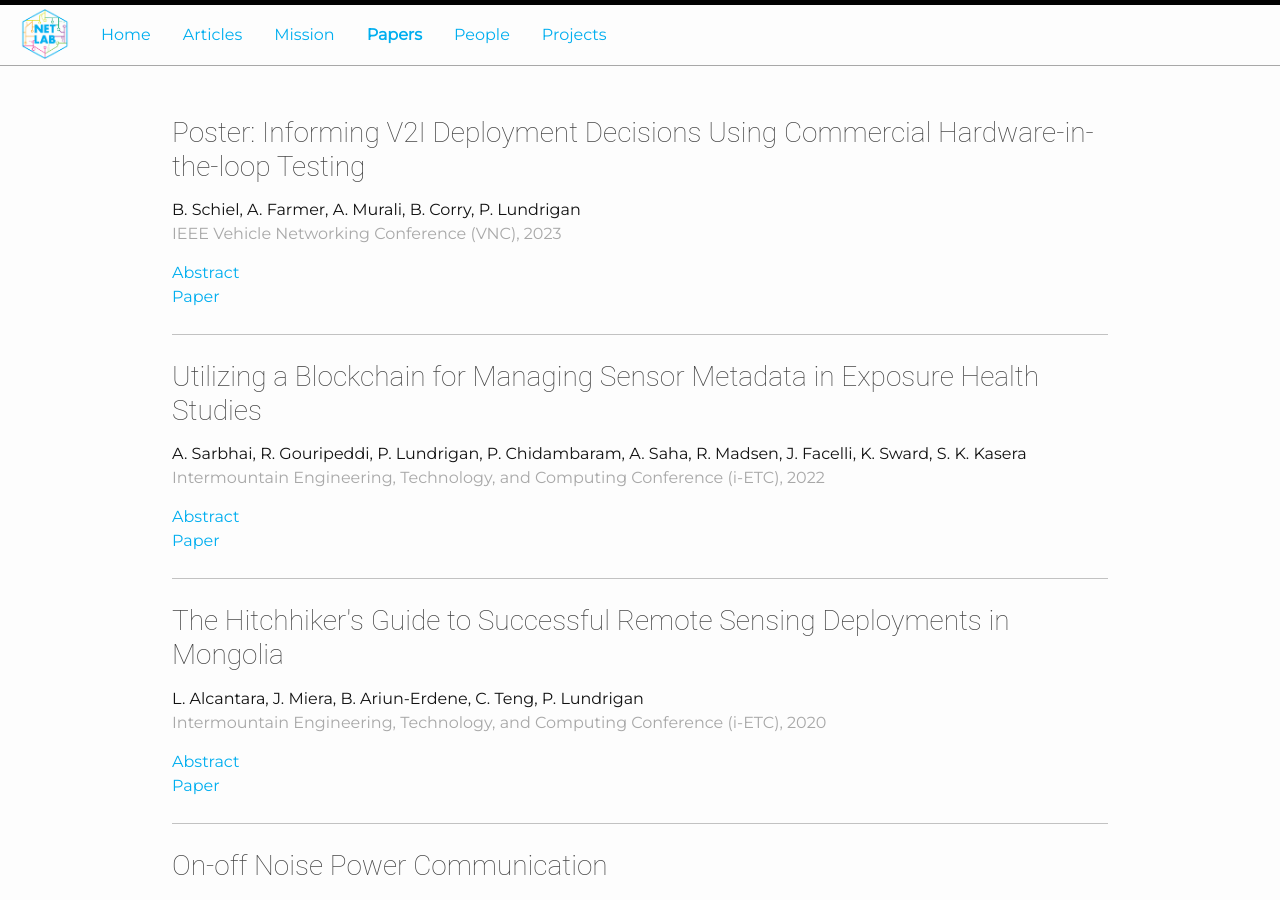
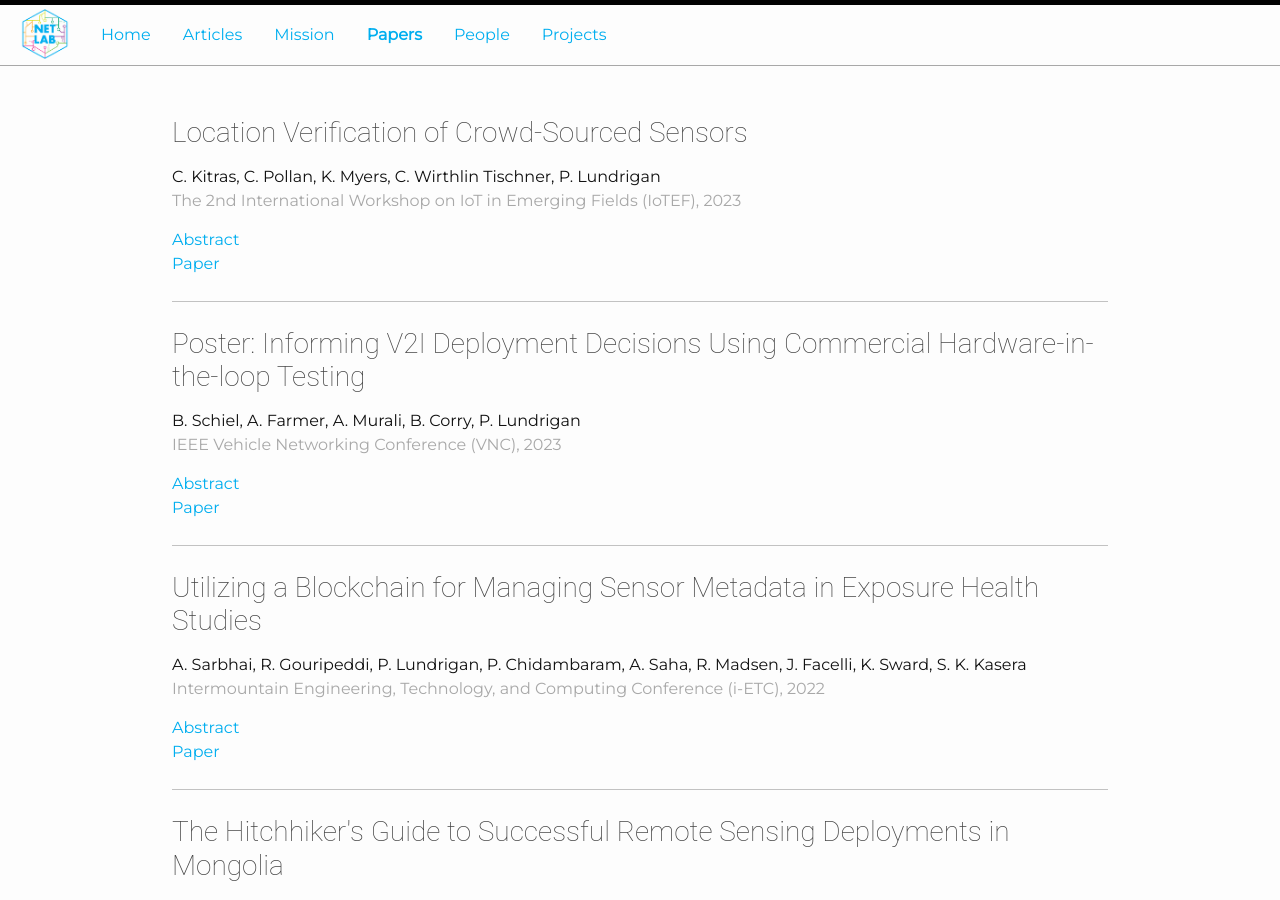
Before and after one commit to NET-BYU/NET-BYU.github.io, a Jekyll site: the page built from pages/papers.html, in a window 1280 px wide and 900 px high. Built offline with Jekyll 4.4.1, drawn with Linux system fonts in a browser that asks for light colours; nearby versions of some CDN libraries.

Commit message:
Add Lambda paper

```diff
--- a/_data/papers.yaml
+++ b/_data/papers.yaml
@@ -1,3 +1,9 @@
+- title: Location Verification of Crowd-Sourced Sensors
+  authors: C. Kitras, C. Pollan, K. Myers, C. Wirthlin Tischner, P. Lundrigan
+  conference: The 2nd International Workshop on IoT in Emerging Fields (IoTEF), 2023
+  abstract: Community-driven sensor networks have been instrumental in providing easy access to affordable, large-scale measurement recording, facilitated by the accessibility of inexpensive sensor hardware. The simplicity of this hardware makes it challenging to retrieve trustworthy location data without added hardware such as GPS. We introduce the LaMDA framework, a software-based solution run solely in a web browser to determine the location of a device with the aid of a registering device. We monitor the device for any location changes by analyzing its traceroute data from a central server. Our solution allows minimal firmware changes to be made to fleets of devices without recall or changes to hardware.
+  url: /assets/lambda.pdf
+
 - title: "Poster: Informing V2I Deployment Decisions Using Commercial Hardware-in-the-loop Testing"
   authors: B. Schiel, A. Farmer, A. Murali, B. Corry, P. Lundrigan
   conference: IEEE Vehicle Networking Conference (VNC), 2023
```
Also changed, not shown: 1 other file.
